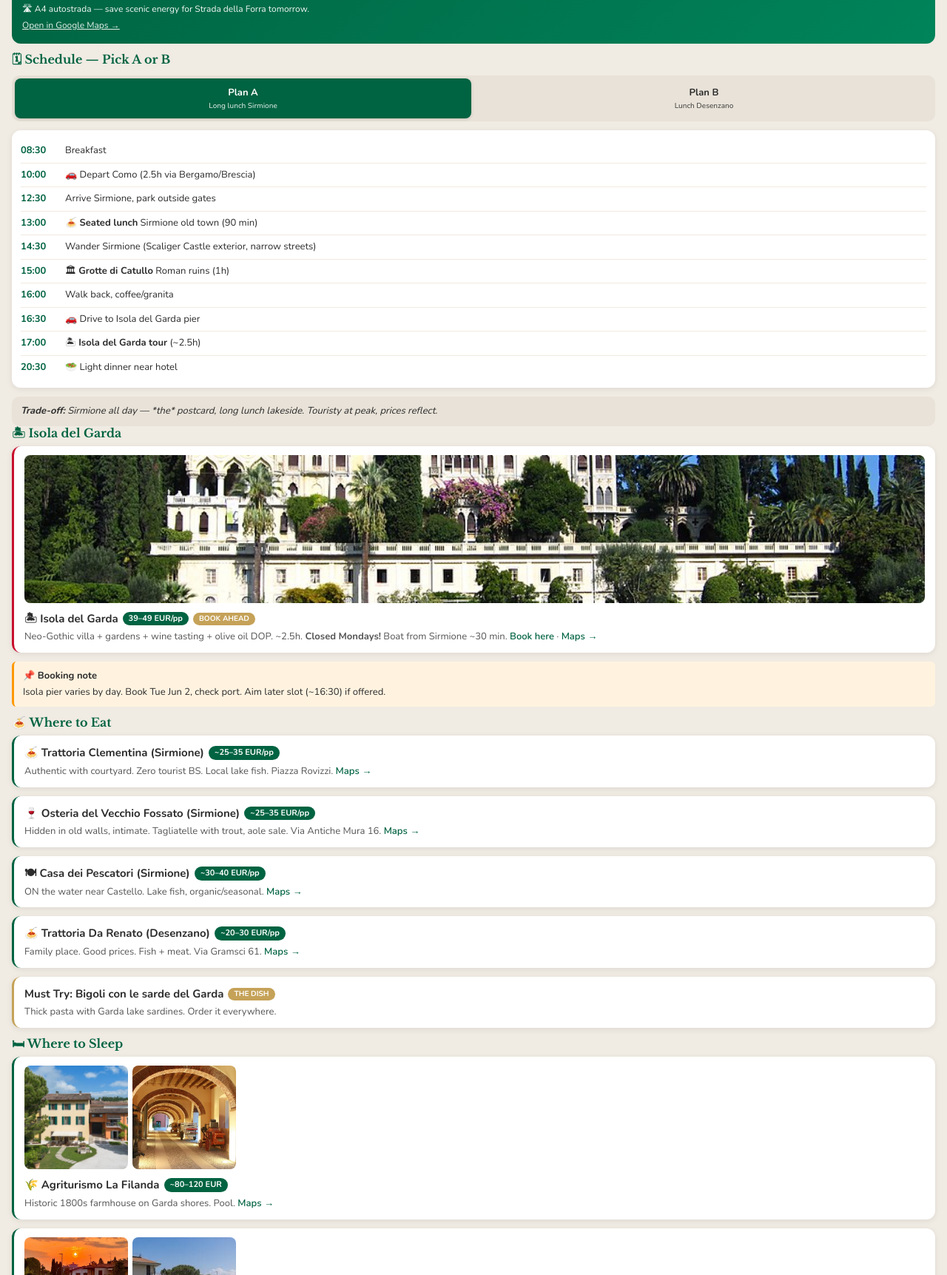
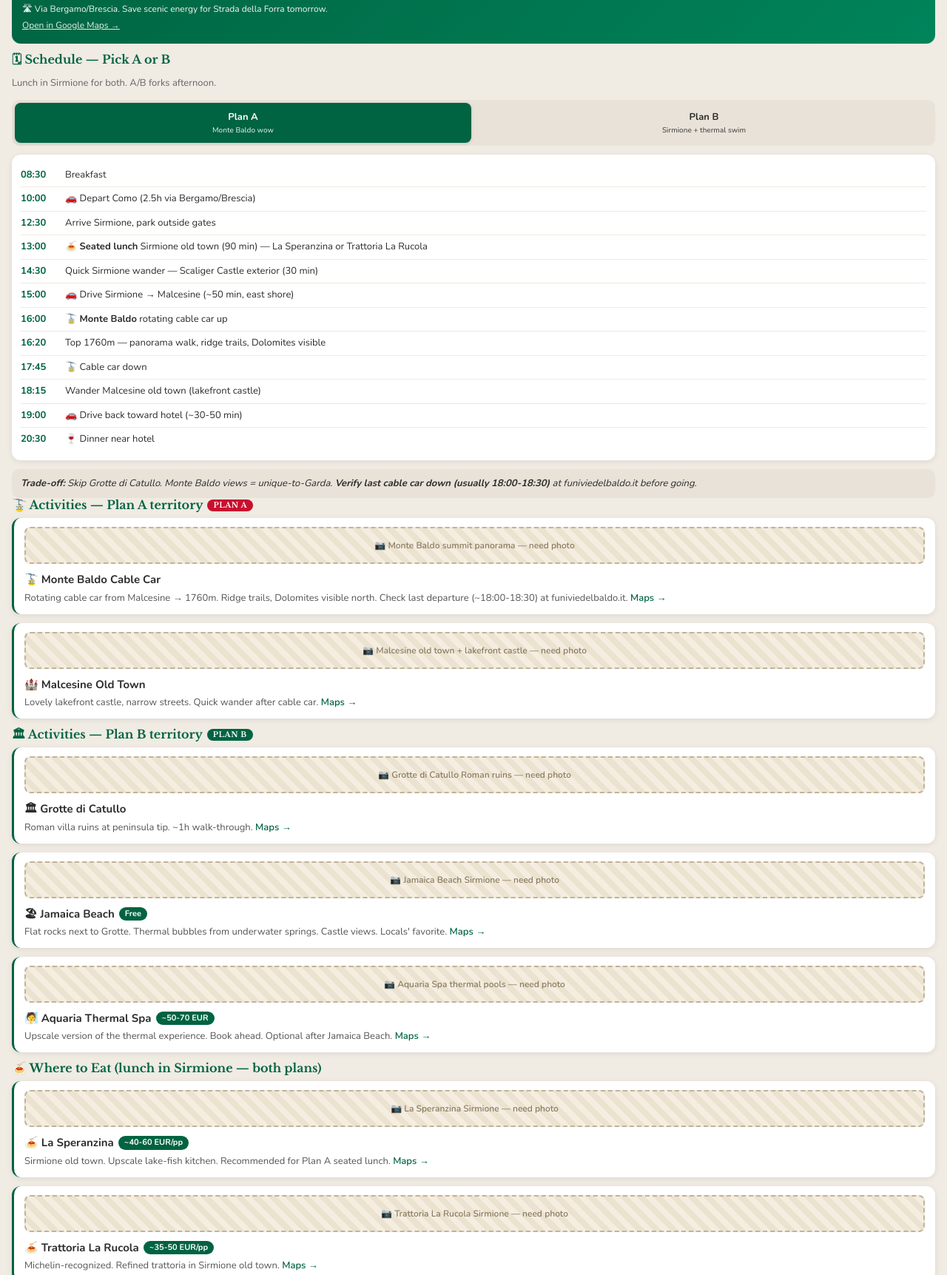
Before and after one commit to levgou/italy-trip-2026, a plain HTML site: page guide.html in a window 1280 px wide. Shown: the part 9733-11456 px from the top of the page at 74% size. Drawn offline with nearby package versions, Linux system fonts and the light colour scheme.

Commit message:
Day 3 rewrite: drop Isola del Garda, new A/B (Monte Baldo vs Sirmione thermal). All activities visible, badges show plan affinity.

```diff
--- a/guide.html
+++ b/guide.html
@@ -125,6 +125,42 @@
     margin-top: 10px;
     font-style: italic;
   }
+
+  /* Image placeholder */
+  .img-missing {
+    background: repeating-linear-gradient(
+      45deg,
+      #f4ede0,
+      #f4ede0 8px,
+      #ebe2d0 8px,
+      #ebe2d0 16px
+    );
+    border: 2px dashed #c0b29a;
+    border-radius: 8px;
+    padding: 14px;
+    text-align: center;
+    color: #8a7a5e;
+    font-size: 12px;
+    font-weight: 600;
+    margin-bottom: 10px;
+  }
+  .img-missing::before {
+    content: '📷 ';
+  }
+
+  /* Plan badge on cards */
+  .plan-badge {
+    display: inline-block;
+    background: var(--red);
+    color: white;
+    padding: 2px 8px;
+    border-radius: 10px;
+    font-size: 10px;
+    font-weight: 700;
+    text-transform: uppercase;
+    letter-spacing: 0.05em;
+  }
+  .plan-badge.b { background: var(--green); }
 
   /* Day section */
   .day {
@@ -821,9 +857,9 @@
   <div class="day-hero" style="background-image: url('img/hero-garda.jpg');">
     <span class="day-badge">DAY 3 · TUE JUN 2</span>
     <h2>Lake Garda</h2>
-    <div class="sub">Sirmione · Isola del Garda</div>
+    <div class="sub">Sirmione · Monte Baldo OR Thermal Swim</div>
     <div class="day-stats">
-      <span><strong>2h</strong>driving</span>
+      <span><strong>2-3h</strong>driving</span>
       <span><strong>100 km</strong>Como → Sirmione</span>
       <span><strong>~7h</strong>free roam</span>
     </div>
@@ -835,17 +871,18 @@
       <h3>Como → Sirmione</h3>
       <div class="stats">
         <span><strong>100</strong>km</span>
-        <span><strong>2h</strong>drive</span>
+        <span><strong>2.5h</strong>drive</span>
         <span><strong>10:00</strong>depart</span>
       </div>
-      <div class="note">🛣 A4 autostrada — save scenic energy for Strada della Forra tomorrow.</div>
+      <div class="note">🛣 Via Bergamo/Brescia. Save scenic energy for Strada della Forra tomorrow.</div>
       <a href="https://www.google.com/maps/dir/Como/Sirmione" target="_blank">Open in Google Maps →</a>
     </div>
 
     <h3>🗓 Schedule — Pick A or B</h3>
+    <p style="font-size:13px; color:#666; margin-bottom:8px;">Lunch in Sirmione for both. A/B forks afternoon.</p>
     <div class="ab-toggle" data-day="3">
-      <button class="active" data-plan="A">Plan A<span class="label">Long lunch Sirmione</span></button>
-      <button data-plan="B">Plan B<span class="label">Lunch Desenzano</span></button>
+      <button class="active" data-plan="A">Plan A<span class="label">Monte Baldo wow</span></button>
+      <button data-plan="B">Plan B<span class="label">Sirmione + thermal swim</span></button>
     </div>
 
     <div class="plan active" data-day="3" data-plan="A">
@@ -853,56 +890,86 @@
         <div class="row"><div class="time">08:30</div><div>Breakfast</div></div>
         <div class="row"><div class="time">10:00</div><div>🚗 Depart Como (2.5h via Bergamo/Brescia)</div></div>
         <div class="row"><div class="time">12:30</div><div>Arrive Sirmione, park outside gates</div></div>
-        <div class="row"><div class="time">13:00</div><div>🍝 <strong>Seated lunch</strong> Sirmione old town (90 min)</div></div>
-        <div class="row"><div class="time">14:30</div><div>Wander Sirmione (Scaliger Castle exterior, narrow streets)</div></div>
-        <div class="row"><div class="time">15:00</div><div>🏛 <strong>Grotte di Catullo</strong> Roman ruins (1h)</div></div>
-        <div class="row"><div class="time">16:00</div><div>Walk back, coffee/granita</div></div>
-        <div class="row"><div class="time">16:30</div><div>🚗 Drive to Isola del Garda pier</div></div>
-        <div class="row"><div class="time">17:00</div><div>🏝 <strong>Isola del Garda tour</strong> (~2.5h)</div></div>
-        <div class="row"><div class="time">20:30</div><div>🥗 Light dinner near hotel</div></div>
+        <div class="row"><div class="time">13:00</div><div>🍝 <strong>Seated lunch</strong> Sirmione old town (90 min) — La Speranzina or Trattoria La Rucola</div></div>
+        <div class="row"><div class="time">14:30</div><div>Quick Sirmione wander — Scaliger Castle exterior (30 min)</div></div>
+        <div class="row"><div class="time">15:00</div><div>🚗 Drive Sirmione → Malcesine (~50 min, east shore)</div></div>
+        <div class="row"><div class="time">16:00</div><div>🚡 <strong>Monte Baldo</strong> rotating cable car up</div></div>
+        <div class="row"><div class="time">16:20</div><div>Top 1760m — panorama walk, ridge trails, Dolomites visible</div></div>
+        <div class="row"><div class="time">17:45</div><div>🚡 Cable car down</div></div>
+        <div class="row"><div class="time">18:15</div><div>Wander Malcesine old town (lakefront castle)</div></div>
+        <div class="row"><div class="time">19:00</div><div>🚗 Drive back toward hotel (~30-50 min)</div></div>
+        <div class="row"><div class="time">20:30</div><div>🍷 Dinner near hotel</div></div>
       </div>
-      <div class="plan-tradeoff"><strong>Trade-off:</strong> Sirmione all day — *the* postcard, long lunch lakeside. Touristy at peak, prices reflect.</div>
+      <div class="plan-tradeoff"><strong>Trade-off:</strong> Skip Grotte di Catullo. Monte Baldo views = unique-to-Garda. <strong>Verify last cable car down (usually 18:00-18:30)</strong> at funiviedelbaldo.it before going.</div>
     </div>
 
     <div class="plan" data-day="3" data-plan="B">
       <div class="schedule">
         <div class="row"><div class="time">08:30</div><div>Breakfast</div></div>
         <div class="row"><div class="time">10:00</div><div>🚗 Depart Como (2.5h drive)</div></div>
-        <div class="row"><div class="time">12:30</div><div>🚗 Detour to <strong>Desenzano del Garda</strong> (15 min south of Sirmione)</div></div>
-        <div class="row"><div class="time">13:00</div><div>🍝 <strong>Seated lunch</strong> Desenzano (90 min) — less touristy, locals' lakefront</div></div>
-        <div class="row"><div class="time">14:45</div><div>🚗 Drive Desenzano → Sirmione (15 min)</div></div>
-        <div class="row"><div class="time">15:00</div><div>🏛 Sirmione old town + Grotte di Catullo (2h)</div></div>
-        <div class="row"><div class="time">16:30</div><div>🚗 Drive to Isola del Garda pier</div></div>
-        <div class="row"><div class="time">17:00</div><div>🏝 <strong>Isola del Garda tour</strong> (~2.5h)</div></div>
+        <div class="row"><div class="time">12:30</div><div>Arrive Sirmione, park outside gates</div></div>
+        <div class="row"><div class="time">13:00</div><div>🍝 <strong>Seated lunch</strong> Sirmione old town (90 min)</div></div>
+        <div class="row"><div class="time">14:30</div><div>Wander old town, Scaliger Castle exterior</div></div>
+        <div class="row"><div class="time">15:00</div><div>🏛 Walk peninsula tip — <strong>Grotte di Catullo</strong> Roman ruins (1h)</div></div>
+        <div class="row"><div class="time">16:00</div><div>🏖 <strong>Jamaica Beach</strong> next to Grotte — swim, thermal bubbles from underwater springs, castle views (1.5h)</div></div>
+        <div class="row"><div class="time">17:30</div><div>Walk back through old town, granita, gelato</div></div>
+        <div class="row"><div class="time">18:30</div><div>Optional: 🧖 <strong>Aquaria Spa</strong> thermal pools (book ahead) OR hotel decompress</div></div>
         <div class="row"><div class="time">20:30</div><div>🍷 <strong>Proper dinner</strong> Sirmione old town</div></div>
       </div>
-      <div class="plan-tradeoff"><strong>Trade-off:</strong> Desenzano = where locals eat. Better value. Sirmione mid-afternoon less crowded.</div>
+      <div class="plan-tradeoff"><strong>Trade-off:</strong> No big drive after morning transfer, slower pace. Thermal element subtle — Jamaica Beach free + casual, Aquaria upscale version.</div>
     </div>
 
-    <h3>🏝 Isola del Garda</h3>
-    <div class="card red">
-      <div class="img-strip"><img src="img/isola-garda.jpg" alt="Isola del Garda"></div>
-      <div class="title">🏝 Isola del Garda <span class="price">39–49 EUR/pp</span> <span class="tag">BOOK AHEAD</span></div>
-      <div class="desc">Neo-Gothic villa + gardens + wine tasting + olive oil DOP. ~2.5h. <strong>Closed Mondays!</strong> Boat from Sirmione ~30 min. <a href="https://www.isoladelgarda.com/en/guided-tours" target="_blank">Book here</a> · <a href="https://www.google.com/maps/search/Isola+del+Garda" target="_blank">Maps →</a></div>
+    <h3>🚡 Activities — Plan A territory <span class="plan-badge">PLAN A</span></h3>
+    <div class="card">
+      <div class="img-missing">Monte Baldo summit panorama — need photo</div>
+      <div class="title">🚡 Monte Baldo Cable Car</div>
+      <div class="desc">Rotating cable car from Malcesine → 1760m. Ridge trails, Dolomites visible north. Check last departure (~18:00-18:30) at funiviedelbaldo.it. <a href="https://www.google.com/maps/search/Funivia+Malcesine+Monte+Baldo" target="_blank">Maps →</a></div>
     </div>
-    <div class="alert"><strong>📌 Booking note</strong> Isola pier varies by day. Book Tue Jun 2, check port. Aim later slot (~16:30) if offered.</div>
+    <div class="card">
+      <div class="img-missing">Malcesine old town + lakefront castle — need photo</div>
+      <div class="title">🏰 Malcesine Old Town</div>
+      <div class="desc">Lovely lakefront castle, narrow streets. Quick wander after cable car. <a href="https://www.google.com/maps/search/Malcesine" target="_blank">Maps →</a></div>
+    </div>
 
-    <h3>🍝 Where to Eat</h3>
+    <h3>🏛 Activities — Plan B territory <span class="plan-badge b">PLAN B</span></h3>
     <div class="card">
-      <div class="title">🍝 Trattoria Clementina (Sirmione) <span class="price">~25–35 EUR/pp</span></div>
+      <div class="img-missing">Grotte di Catullo Roman ruins — need photo</div>
+      <div class="title">🏛 Grotte di Catullo</div>
+      <div class="desc">Roman villa ruins at peninsula tip. ~1h walk-through. <a href="https://www.google.com/maps/search/Grotte+di+Catullo" target="_blank">Maps →</a></div>
+    </div>
+    <div class="card">
+      <div class="img-missing">Jamaica Beach Sirmione — need photo</div>
+      <div class="title">🏖 Jamaica Beach <span class="price">Free</span></div>
+      <div class="desc">Flat rocks next to Grotte. Thermal bubbles from underwater springs. Castle views. Locals' favorite. <a href="https://www.google.com/maps/search/Jamaica+Beach+Sirmione" target="_blank">Maps →</a></div>
+    </div>
+    <div class="card">
+      <div class="img-missing">Aquaria Spa thermal pools — need photo</div>
+      <div class="title">🧖 Aquaria Thermal Spa <span class="price">~50-70 EUR</span></div>
+      <div class="desc">Upscale version of the thermal experience. Book ahead. Optional after Jamaica Beach. <a href="https://www.google.com/maps/search/Aquaria+Sirmione" target="_blank">Maps →</a></div>
+    </div>
+
+    <h3>🍝 Where to Eat (lunch in Sirmione — both plans)</h3>
+    <div class="card">
+      <div class="img-missing">La Speranzina Sirmione — need photo</div>
+      <div class="title">🍝 La Speranzina <span class="price">~40-60 EUR/pp</span></div>
+      <div class="desc">Sirmione old town. Upscale lake-fish kitchen. Recommended for Plan A seated lunch. <a href="https://www.google.com/maps/search/La+Speranzina+Sirmione" target="_blank">Maps →</a></div>
+    </div>
+    <div class="card">
+      <div class="img-missing">Trattoria La Rucola Sirmione — need photo</div>
+      <div class="title">🍝 Trattoria La Rucola <span class="price">~35-50 EUR/pp</span></div>
+      <div class="desc">Michelin-recognized. Refined trattoria in Sirmione old town. <a href="https://www.google.com/maps/search/Trattoria+La+Rucola+Sirmione" target="_blank">Maps →</a></div>
+    </div>
+    <div class="card">
+      <div class="title">🍝 Trattoria Clementina <span class="price">~25-35 EUR/pp</span></div>
       <div class="desc">Authentic with courtyard. Zero tourist BS. Local lake fish. Piazza Rovizzi. <a href="https://www.google.com/maps/search/Trattoria+Clementina+Sirmione" target="_blank">Maps →</a></div>
     </div>
     <div class="card">
-      <div class="title">🍷 Osteria del Vecchio Fossato (Sirmione) <span class="price">~25–35 EUR/pp</span></div>
+      <div class="title">🍷 Osteria del Vecchio Fossato <span class="price">~25-35 EUR/pp</span></div>
       <div class="desc">Hidden in old walls, intimate. Tagliatelle with trout, aole sale. Via Antiche Mura 16. <a href="https://www.google.com/maps/search/Osteria+Vecchio+Fossato+Sirmione" target="_blank">Maps →</a></div>
     </div>
     <div class="card">
-      <div class="title">🍽 Casa dei Pescatori (Sirmione) <span class="price">~30–40 EUR/pp</span></div>
+      <div class="title">🍽 Casa dei Pescatori <span class="price">~30-40 EUR/pp</span></div>
       <div class="desc">ON the water near Castello. Lake fish, organic/seasonal. <a href="https://www.google.com/maps/search/Casa+dei+Pescatori+Sirmione" target="_blank">Maps →</a></div>
-    </div>
-    <div class="card">
-      <div class="title">🍝 Trattoria Da Renato (Desenzano) <span class="price">~20–30 EUR/pp</span></div>
-      <div class="desc">Family place. Good prices. Fish + meat. Via Gramsci 61. <a href="https://www.google.com/maps/search/Trattoria+Da+Renato+Desenzano" target="_blank">Maps →</a></div>
     </div>
     <div class="card gold">
       <div class="title">Must Try: Bigoli con le sarde del Garda <span class="tag">THE DISH</span></div>
@@ -915,7 +982,7 @@
         <img src="img/la-filanda-1.jpg" alt="La Filanda">
         <img src="img/la-filanda-2.jpg" alt="La Filanda 2">
       </div>
-      <div class="title">🌾 Agriturismo La Filanda <span class="price">~80–120 EUR</span></div>
+      <div class="title">🌾 Agriturismo La Filanda <span class="price">~80-120 EUR</span></div>
       <div class="desc">Historic 1800s farmhouse on Garda shores. Pool. <a href="https://www.google.com/maps/search/Agriturismo+La+Filanda+Garda" target="_blank">Maps →</a></div>
     </div>
     <div class="card">
@@ -923,7 +990,7 @@
         <img src="img/bb-beatrice-1.jpg" alt="Beatrice">
         <img src="img/bb-beatrice-2.jpg" alt="Beatrice 2">
       </div>
-      <div class="title">🛏 B&B da Beatrice <span class="price">~70–90 EUR</span></div>
+      <div class="title">🛏 B&B da Beatrice <span class="price">~70-90 EUR</span></div>
       <div class="desc">Garden + pool. Quiet. 2km from Sirmione center. <a href="https://www.google.com/maps/search/B%26B+da+Beatrice+Sirmione" target="_blank">Maps →</a></div>
     </div>
     <div class="card">
@@ -931,16 +998,16 @@
         <img src="img/il-ghetto-1.jpg" alt="Il Ghetto">
         <img src="img/il-ghetto-2.jpg" alt="Il Ghetto 2">
       </div>
-      <div class="title">🌾 Agriturismo Il Ghetto <span class="price">~70–100 EUR</span></div>
+      <div class="title">🌾 Agriturismo Il Ghetto <span class="price">~70-100 EUR</span></div>
       <div class="desc">Countryside 1.2km from lake. Rustic vibe. <a href="https://www.google.com/maps/search/Agriturismo+Il+Ghetto+Garda" target="_blank">Maps →</a></div>
     </div>
 
     <h3>🏖 · 🌙 · ☂</h3>
     <div class="card">
       <div class="desc">
-        <strong>🏖 Swim:</strong> <strong>Lido delle Bionde</strong> (thermal spring water mixes in — warmer!) · <strong>Jamaica Beach</strong> (flat rocks, locals).<br><br>
-        <strong>🌙 Nightlife:</strong> <strong>Desenzano</strong> = THE Garda nightlife hub. Bars, live music, clubs until 2am.<br><br>
-        <strong>☂ Rain:</strong> <strong>Terme di Sirmione</strong> — thermal spa day. Indoor pools + treatments.
+        <strong>🏖 Swim:</strong> <strong>Lido delle Bionde</strong> (thermal spring water mixes in — warmer!) · <strong>Jamaica Beach</strong> (Plan B anchor).<br><br>
+        <strong>🌙 Nightlife:</strong> <strong>Desenzano</strong> = THE Garda nightlife hub. Bars, live music, clubs until 2am. 15 min from Sirmione.<br><br>
+        <strong>☂ Rain:</strong> <strong>Terme di Sirmione</strong> or <strong>Aquaria</strong> — thermal spa. Indoor pools + treatments.
       </div>
     </div>
   </div>
```
Also changed, not shown: 1 other file.
